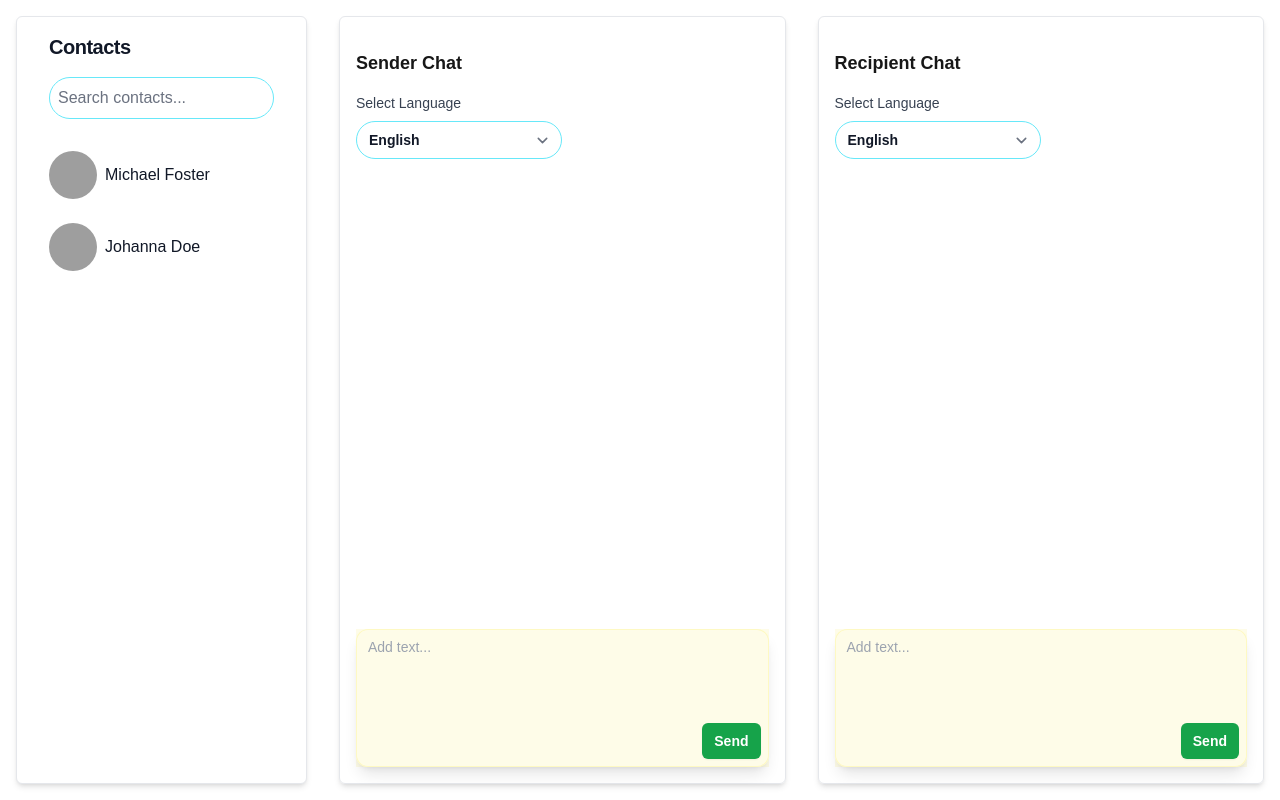
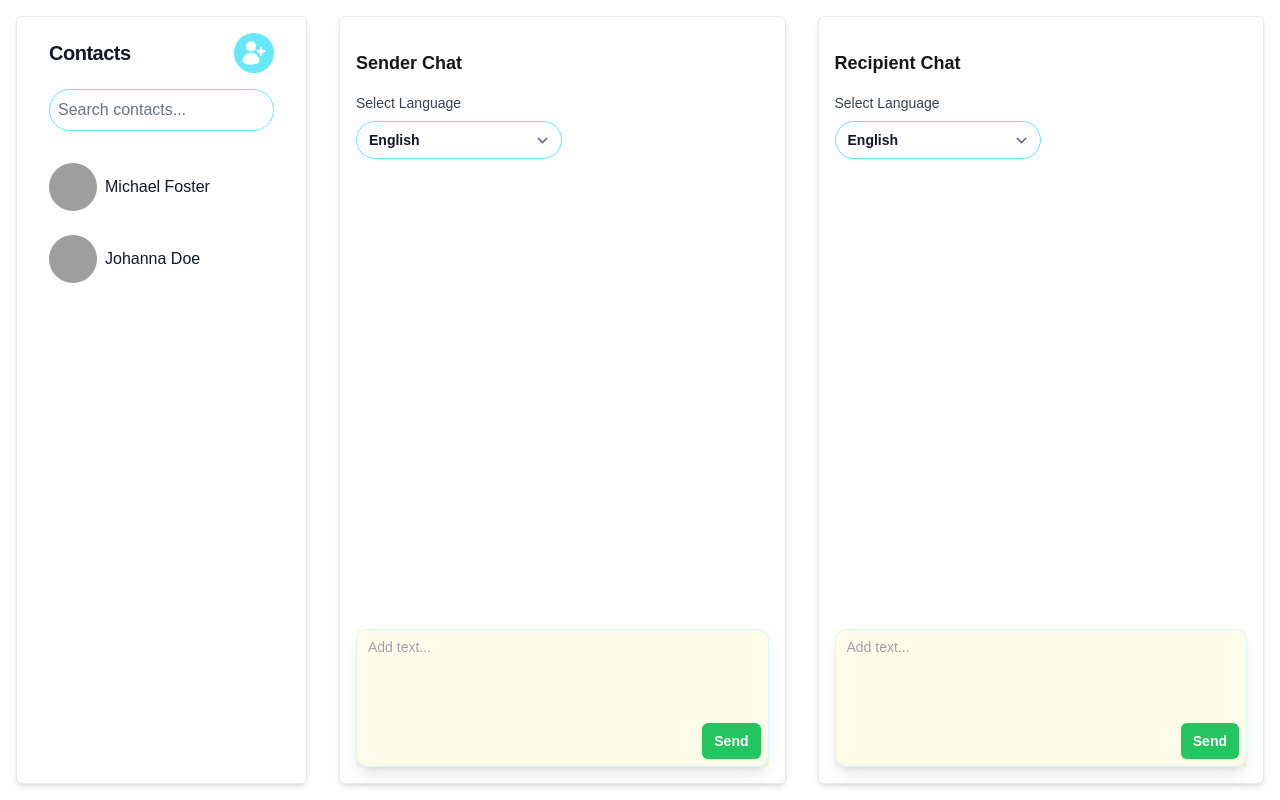
Before and after one commit to Srasulova/messaging-app, a Next.js app in the folder frontend/: page / in a window 1280 px wide. Built offline with nearby package versions, Linux system fonts and the light colour scheme; grey boxes are pictures that could not be loaded; what tailwindcss-bg-patterns would draw is missing.

Commit message:
cosmetic changes

```diff
--- a/frontend/src/app/components/contacts.tsx
+++ b/frontend/src/app/components/contacts.tsx
@@ -18,8 +18,26 @@ export default function Contacts() {
     return (
         <div className="bg-white h-full overflow-auto p-4 border border-gray-200 rounded-md shadow-md">
             <div className="mx-auto max-w-7xl px-4">
-                <div className="mx-auto max-w-2xl lg:mx-0">
+                <div className="mx-auto max-w-2xl lg:mx-0 flex justify-between items-center">
                     <h2 className="text-pretty text-xl font-semibold tracking-tight text-gray-900">Contacts</h2>
+                    <button className="bg-cyan-300 rounded-full  active:translate-y-1">
+                        <svg
+                            xmlns="http://www.w3.org/2000/svg"
+                            fill="white"
+                            viewBox="0 0 24 24"
+                            strokeWidth={2}
+                            stroke="white"
+                            className="size-10 p-1.5 transition transform duration-150 active:scale-125  "
+                        >
+                            <path
+                                strokeLinecap="round"
+                                strokeLinejoin="round"
+                                d="M18 7.5v3m0 0v3m0-3h3m-3 0h-3m-2.25-4.125a3.375 3.375 0 1 1-6.75 0 3.375 3.375 0 0 1 6.75 0ZM3 19.235v-.11a6.375 6.375 0 0 1 12.75 0v.109A12.318 12.318 0 0 1 9.374 21c-2.331 0-4.512-.645-6.374-1.766Z"
+                            />
+                        </svg>
+                    </button>
+
+
                 </div>
 
                 {/* Search Input */}
--- a/frontend/src/app/components/conversation.tsx
+++ b/frontend/src/app/components/conversation.tsx
@@ -9,7 +9,7 @@ export default function Conversation({ messages, type }: ConversationProps) {
                     className={`flex mb-2 ${msg.sender === type ? "justify-end" : "justify-start"}`}
                 >
                     <p
-                        className={`p-2 max-w-[70%] rounded-lg text-gray-800
+                        className={`py-2 px-3 max-w-[70%] rounded-lg text-gray-800
               ${msg.sender === type ? "bg-green-100" : "bg-yellow-50"}
             `}
                     >
--- a/frontend/src/app/components/form.tsx
+++ b/frontend/src/app/components/form.tsx
@@ -11,7 +11,7 @@ export default function InputText({ message, handleSubmit, handleTextareaChange
                         e.preventDefault();
                         handleSubmit()
                     }}>
-                    <div className="overflow-hidden rounded-xl shadow-lg ring-1 ring-inset ring-yellow-100 focus-within:ring-2 focus-within:ring-green-600">
+                    <div className="overflow-hidden rounded-xl shadow-lg ring-1 ring-inset ring-cyan-100 focus-within:ring-2 focus-within:ring-cyan-300">
                         <textarea rows={3} name="comment" id="comment" className="block w-full resize-none border-0 bg-transparent py-1.5 text-gray-900 placeholder:text-gray-400 focus:ring-0 sm:text-sm/6" placeholder="Add text..."
                             value={message}
                             onChange={handleTextareaChange}
@@ -26,7 +26,7 @@ export default function InputText({ message, handleSubmit, handleTextareaChange
                         </div>
                     </div>
                     <div className="absolute inset-x-0 bottom-0 flex justify-end py-2 pl-3 pr-2">
-                        <button type="submit" className="inline-flex items-center rounded-md bg-green-600 px-3 py-2 text-sm font-semibold text-white shadow-sm hover:bg-green-500 focus-visible:outline focus-visible:outline-2 focus-visible:outline-offset-2 focus-visible:outline-green-600"
+                        <button type="submit" className="z-10 inline-flex items-center rounded-md bg-green-500 px-3 py-2 text-sm font-semibold text-white shadow-sm hover:bg-green-400 focus-visible:outline focus-visible:outline-2 focus-visible:outline-offset-2 focus-visible:outline-green-600"
                         >Send</button>
                     </div>
                 </form>
```
